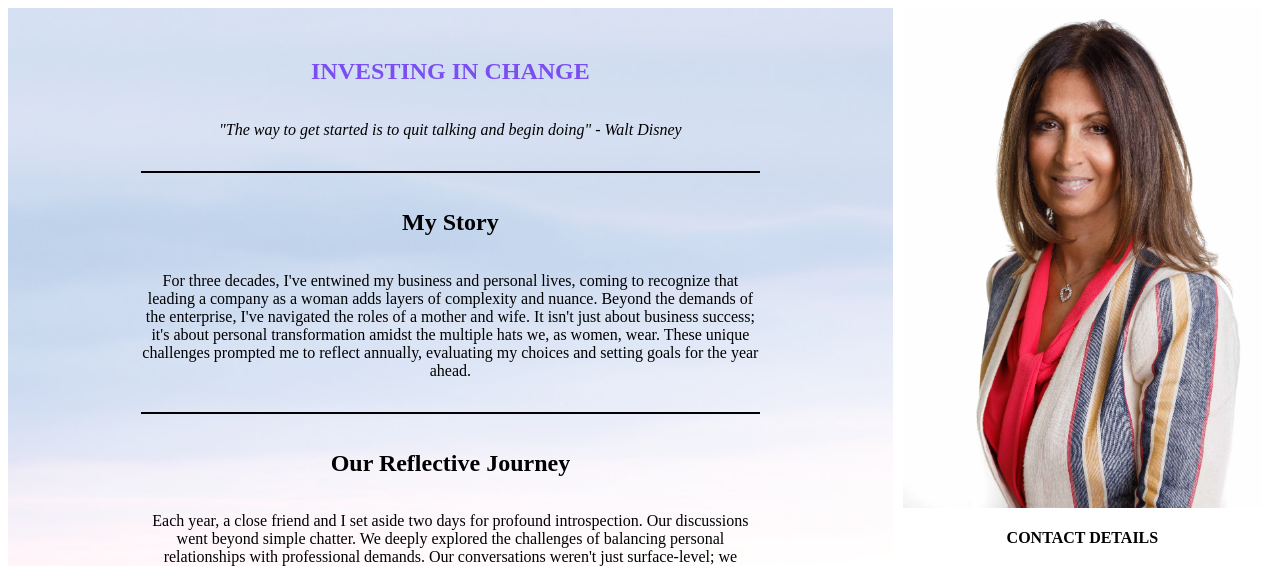
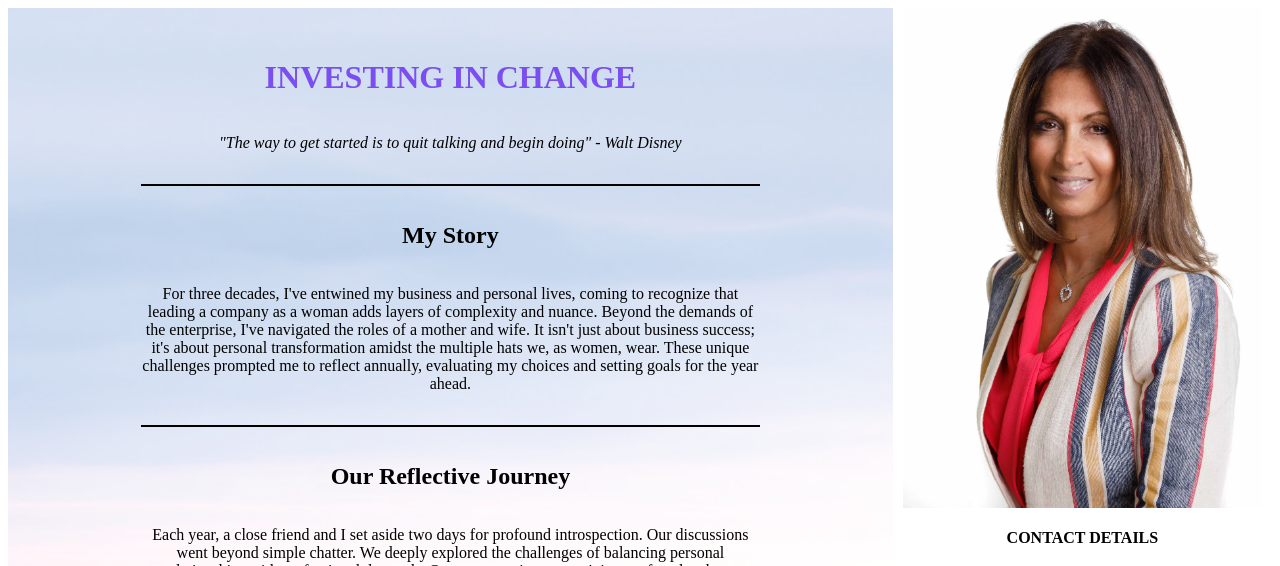
Before and after one commit to RochelleTrup/Mentor, a plain HTML site: page index.html in a window 1280 px wide. Shown: the top 566 px of the page. Drawn offline with nearby package versions, Linux system fonts and the light colour scheme.

Commit message:
Update index.html

```diff
--- a/index.html
+++ b/index.html
@@ -14,7 +14,7 @@
     <div class="wrapper">
         <div class="block1">
             <div class="section">
-                <h2 style="color: #7a4ef1;">INVESTING IN CHANGE</h2>
+                <h1 style="color: #7a4ef1;">INVESTING IN CHANGE</h1>
                 <p><i>"The way to get started is to quit talking and begin doing" - Walt Disney</i></p>
             </div>
 
```
